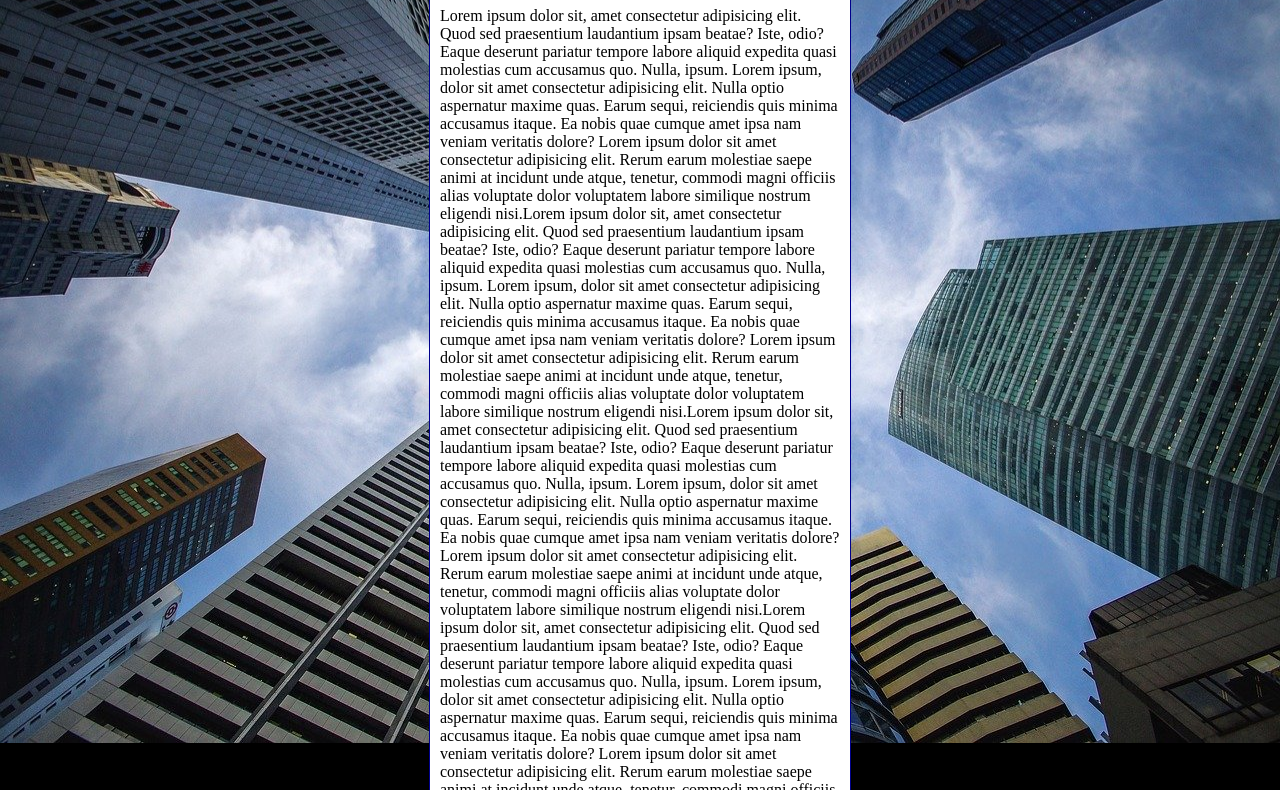
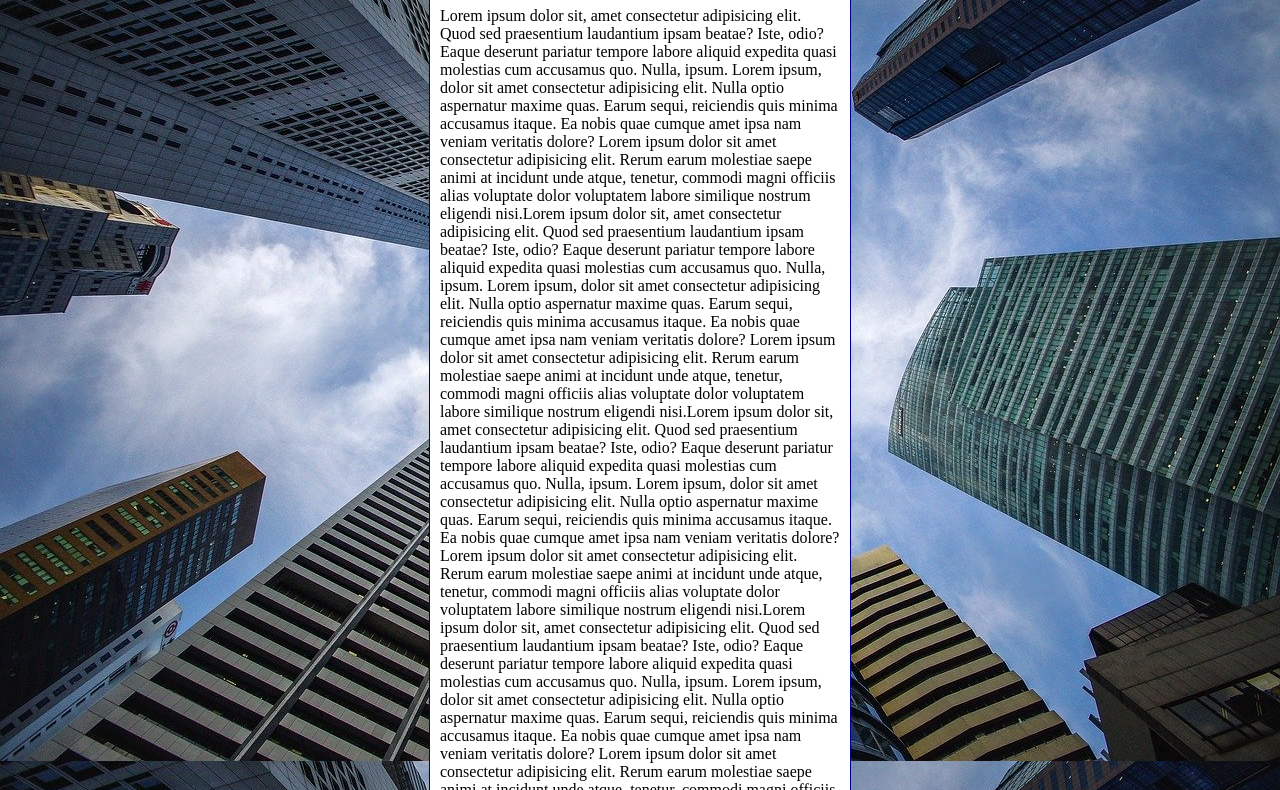
Before and after one commit to Gleidsongabriel/html-css, a plain HTML site: page exercicios/ex022/fundo006.html in a window 1280 px wide. Shown: the part 92-882 px from the top of the page. Drawn offline with Linux system fonts and the light colour scheme.

Commit message:
Update fundo006.html

```diff
--- a/exercicios/ex022/fundo006.html
+++ b/exercicios/ex022/fundo006.html
@@ -3,20 +3,28 @@
 <head>
     <meta charset="UTF-8">
     <meta name="viewport" content="width=device-width, initial-scale=1.0">
-    <title>Document</title>
+    <title>Fundo fixo de tela</title>
     <style>
         body {
             height: 100vh;
-            background-color: black;
+            /*background-color: black;
             background-image: url('imagens/wallpaper002.jpg');
             background-position: center center;
             background-repeat: no-repeat;
+            background-size: cover;
+            background-attachment: fixed;*/
+
+            /*shorthand - backgroud
+              color > imagem > position > repeat > size > attachment
+            */
+
+            background: black url('imagens/wallpaper002.jpg') center center  no-repeat fixed;
             background-size: cover;
         }
 
         main {
             background-color: white;
-            width: 400px;
+             max-width: 400px;
             padding: 10px;
             margin: auto;
             border: 1px solid darkblue;
```
